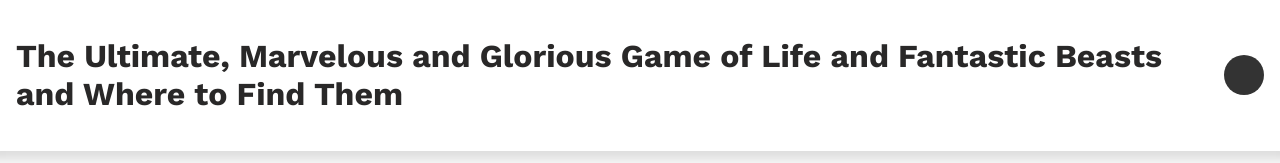
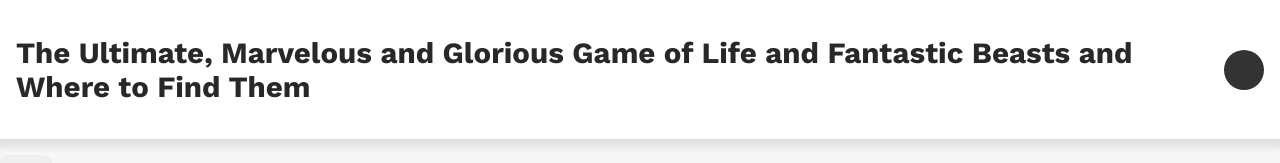
Before and after one commit to erikblomqvist/tumgglfbwft, a Next.js app: page /games/1 in a window 1280 px wide. Shown: the top 163 px of the page. Built offline with nearby package versions, Linux system fonts and the light colour scheme; no server answers; the database is empty; some icons are missing.

Commit message:
Update Loader

```diff
--- a/src/components/Loader.js
+++ b/src/components/Loader.js
@@ -1,44 +1,54 @@
 import styled, { keyframes } from 'styled-components'
 
-const loader = keyframes`
+const scaleUp  = keyframes`
     0% {
-		transform: rotate(0deg);
+        scale: 0;
     }
-	100% {
-		transform: rotate(360deg);
+    60%, 100% {
+        scale: 1;
+    }
+`
+
+const pulse = keyframes`
+    0%, 60%, 100% {
+        scale: 1;
+    }
+    80% {
+        scale: 1.2;
     }
 `
 
 export const Loader = styled.div`
     position: fixed;
-    top: 50vh;
-    left: 50vw;
-    transform: translate(-50%, -50%);
+    z-index: 5;
+    top: 50%;
+    left: 50%;
 
     display: inline-block;
-    width: 1em;
-    height: 1em;
-    color: inherit;
-    vertical-align: middle;
-    pointer-events: none;
 
-	border: .2em solid transparent;
-	border-top-color: currentcolor;
+    border: 5px solid ${({ theme }) => theme.colors.loader};
     border-radius: 50%;
-	animation: 1s ${loader} linear infinite;
-	position: relative;
-    font-size: 4rem;
+    width: 3em;
+    height: 3em;
+    opacity: 0.8;
 
-	&:before {
-		content: "";
-		display: block;
+    animation: ${pulse} 1s linear infinite;
+    translate: -50% -50%;
+
+    &::after {
+        content: '';
+        position: absolute;
+        left: 50%;
+        top: 50%;
+
+        display: inherit;
+
+        border: inherit;
+        border-radius: inherit;
         width: inherit;
         height: inherit;
-		position: absolute;
-		top: -.2em;
-		left: -.2em;
-		border: .2em solid currentcolor;
-		border-radius: 50%;
-		opacity: .5;
+
+        animation: ${scaleUp} 1s linear infinite;
+        translate: inherit;
     }
 `
--- a/src/modals/addPlayer.js
+++ b/src/modals/addPlayer.js
@@ -44,7 +44,7 @@
             formRef.current?.reset()
             setSelectedEmoji(null)
         }
-    }, [addingPlayer])
+    }, [addingPlayer, setSelectedEmoji])
 
     if(!addingPlayer) {
         return null
--- a/src/pages/games/[id].js
+++ b/src/pages/games/[id].js
@@ -1,10 +1,10 @@
-import { useEffect, useState, useRef } from 'react'
+import { useEffect, useMemo, useState, useRef } from 'react'
 import Head from 'next/head'
 import { useRouter } from 'next/router'
 import GamesProvider, { useGames } from '@/contexts/games'
 import ScoresProvider, { useScores } from '@/contexts/scores'
 import UsersProvider, { useUsers } from '@/contexts/users'
-import { Loader } from '@/styles/Global'
+import { Loader } from '@/components/Loader'
 import {
     Main, Header,
     Modal,
@@ -29,7 +29,9 @@
         fetching: fetchingGames
     } = useGames()
 
-    const currentGame = games?.find(game => game.id === gameId) || {}
+    const currentGame = useMemo(() => {
+        return games?.find(game => game.id === gameId)
+    }, [games, gameId])
 
     const {
         scores,
@@ -89,7 +91,7 @@
 
             setUsersData(usersData)
         }
-    }, [games, scores, users, gameId])
+    }, [games, scores, users, currentGame])
 
     useEffect(() => {
         if(!addingPlayer) {
--- a/src/styles/Global.js
+++ b/src/styles/Global.js
@@ -1,4 +1,4 @@
-import styled, { keyframes, createGlobalStyle } from 'styled-components'
+import { createGlobalStyle } from 'styled-components'
 
 export const GlobalStyles = createGlobalStyle`
     *,
@@ -47,46 +47,3 @@
         font-family: 'Work Sans', sans-serif;
     }
 `
-
-const loader = keyframes`
-	0% {
-		transform: rotate(0deg);
-	}
-	100% {
-		transform: rotate(360deg);
-	}
-`
-
-export const Loader = styled.div`
-    position: fixed;
-    top: 50%;
-    left: 50%;
-    transform: translate(-50%, -50%);
-
-    display: inline-block;
-    width: 1em;
-    height: 1em;
-    color: inherit;
-    vertical-align: middle;
-    pointer-events: none;
-
-	border: .2em solid transparent;
-	border-top-color: currentcolor;
-	border-radius: 50%;
-	animation: 1s ${loader} linear infinite;
-	position: relative;
-    font-size: 4rem;
-
-	&:before {
-		content: "";
-		display: block;
-		width: inherit;
-		height: inherit;
-		position: absolute;
-		top: -.2em;
-		left: -.2em;
-		border: .2em solid currentcolor;
-		border-radius: 50%;
-		opacity: .5;
-	}
-`
--- a/src/styles/Home.js
+++ b/src/styles/Home.js
@@ -20,10 +20,8 @@
     box-shadow: 0 0 0.5rem 0.5rem hsla(0, 0%, 0%, 0.1);
     background-color: ${({ theme }) => theme.colors.card.background};
 
-    @media (max-width: 768px) {
-        h1 {
-            font-size: 1.25rem;
-        }
+    h1 {
+        font-size: max(1rem, 2.3vw);
     }
 
     button {
--- a/src/styles/Theme.styled.js
+++ b/src/styles/Theme.styled.js
@@ -1,6 +1,7 @@
 export const light = {
     name: 'light',
     colors: {
+        loader: 'hsl(213, 73%, 41%)',
         content: {
             background: 'hsl(0, 0%, 97%)',
             text: 'hsl(0, 0%, 23%)'
```
Lines whose indentation alone changed are shown as unchanged.
